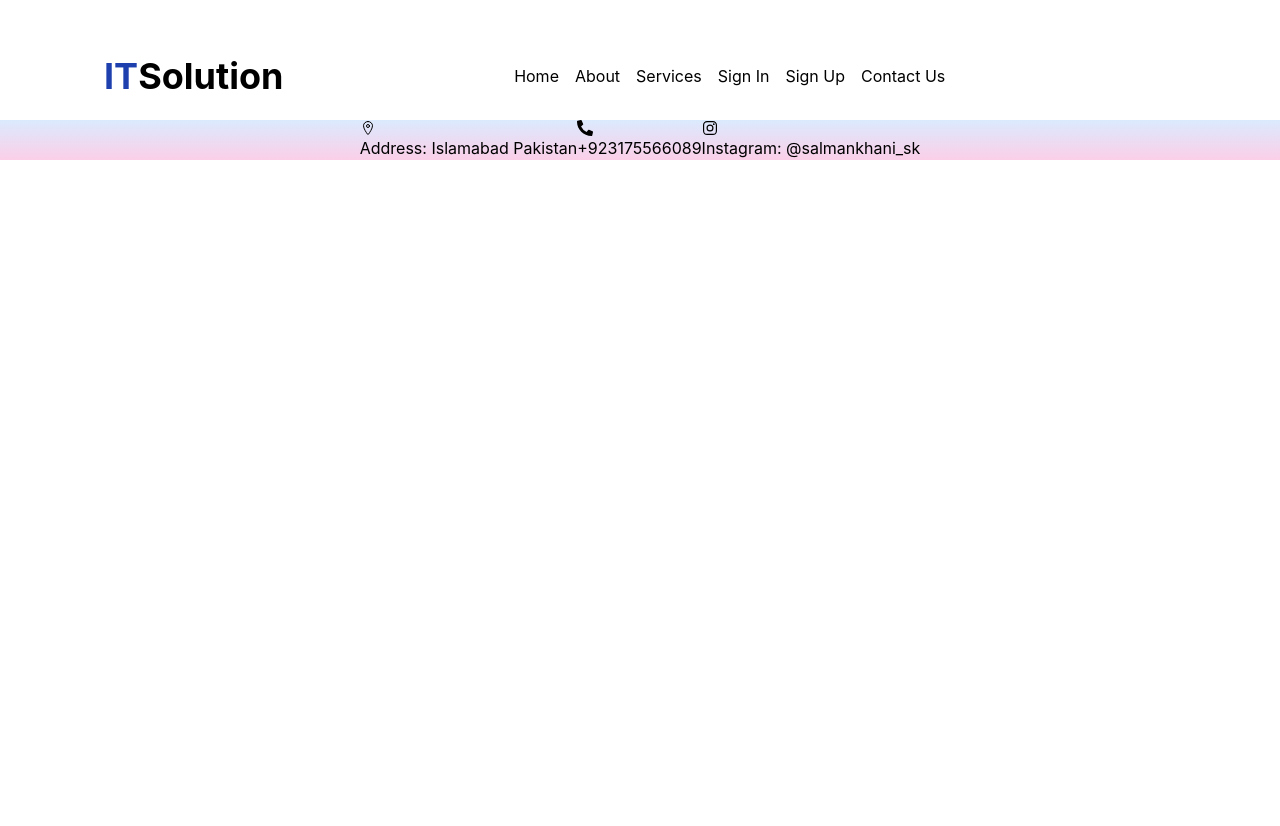
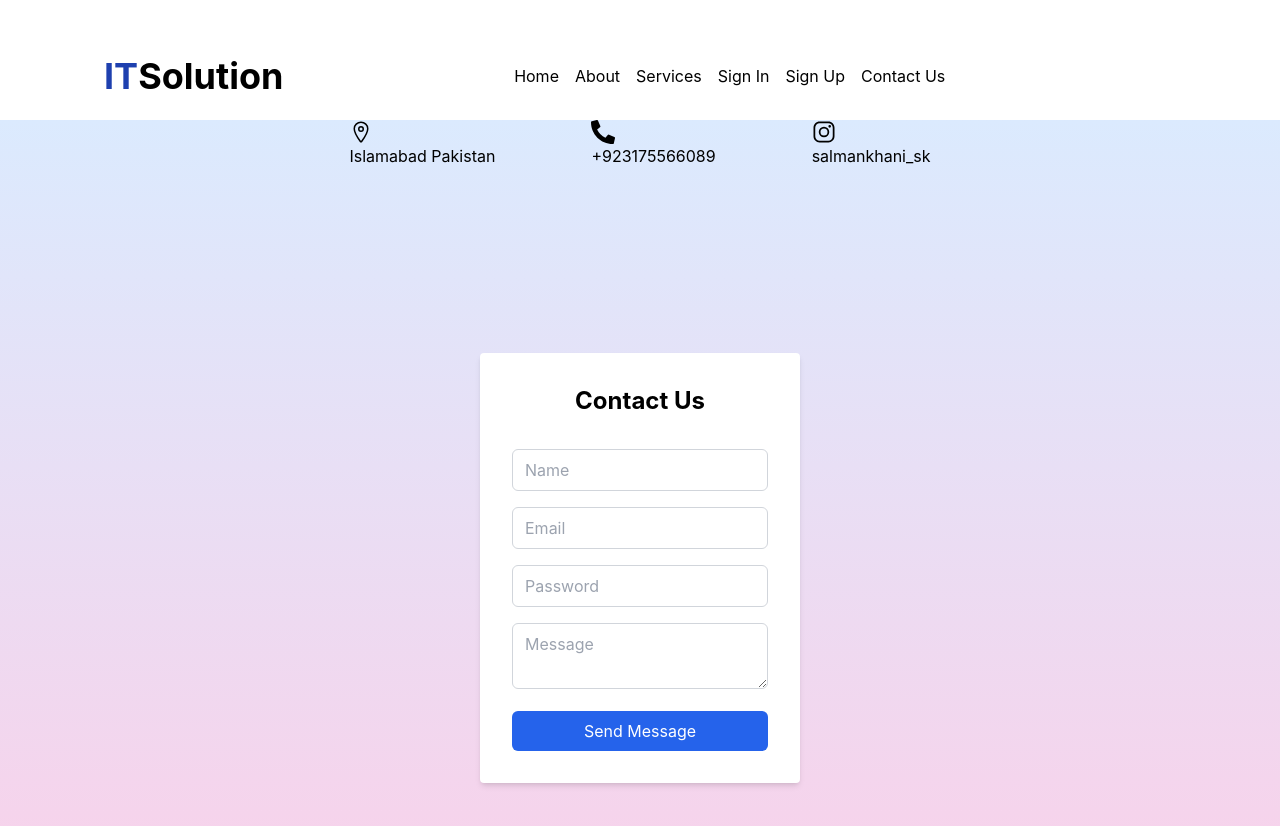
Before and after one commit to salmankhani-sk/classReactProject, a React (Create React App) app: page /contactus in a window 1280 px wide. Shown: the top 826 px of the page. Before the commit the page ends 800 px from the top, so only its background shows below. Built offline with nearby package versions, Linux system fonts and the light colour scheme.

Commit message:
7-8 class

```diff
--- a/src/pages/contactus.js
+++ b/src/pages/contactus.js
@@ -7,33 +7,70 @@ export default function Contactus(){
         <div>
             <div className="bg-gradient-to-b from-blue-100 to-pink-200 flex flex-col items-center justify-center">
                 <div>
-                    <div>
+                    <div className="hidden md:block ">
                         <div className="flex items-center justify-center mx-8">
-                            <div>
+                        <div className="flex items-center justify-center mx-8">
+                            <div className="mx-12 flex items-center justify-center flex-col">
                                 <a href="https://www.google.com/maps/place//@33.7745676,73.2018521,14.26z?entry=ttu" target='_blank' rel="noreferrer">
-                                <IoLocationOutline />
-                                <h2>Address: <span>Islamabad Pakistan</span></h2>
+                                <IoLocationOutline className="text-2xl font-bold transition-all duration-500 ease-in-out transform hover:text-gray-500 hover:w-16 hover:h-16 hover:text-4xl"/>
+                                <h2> <span>Islamabad Pakistan</span></h2>
                                 </a>
 
                             </div>
-                            <div><a href="https://wa.me/923175566089" target='_blank' rel="noreferrer" >
-                            <FaPhoneAlt/>
+                            <div className="mx-12 flex items-center justify-center flex-col"><a href="https://wa.me/923175566089" target='_blank' rel="noreferrer" >
+                            <FaPhoneAlt className="text-2xl font-bold transition-all duration-500 ease-in-out transform hover:text-green-600 hover:w-16 hover:h-16 hover:text-4xl"/>
                             <h2>+923175566089</h2>
                             </a>
 
                             </div>
-                            <div>
+                            <div className="mx-12 flex items-center justify-center flex-col">
                                 <a href="https://www.instagram.com/salmankhani_sk/" target="_blank" rel="noreferrer" >
-                                <IoLogoInstagram/>
-                                <h2>Instagram: <span>@salmankhani_sk</span></h2>
+                                <IoLogoInstagram className="text-2xl font-bold transition-all duration-500 ease-in-out transform hover:text-pink-400 hover:w-16 hover:h-16 hover:text-4xl"/>
+                                <h2><span>salmankhani_sk</span></h2>
 
                                 </a>
                             </div>
                         </div>
-                        <div>
 
+                    </div></div>
+                    <div className="lg:hidden flex flex-col items-center justify-center">
+                        <div className="flex flex-col items-center justify-center my-16">
+                            <div className="flex items-center justify-center flex-col">
+                                <a href="https://www.google.com/maps/place//@33.7745676,73.2018521,14.26z?entry=ttu" target='_blank' rel="noreferrer">
+                                <IoLocationOutline className="text-xl font-semibold" />
+                                <h2> <span>Islamabad Pakistan</span></h2>
+                                </a>
+
+                            </div>
+                            <div className="flex items-center justify-center flex-col"><a href="https://wa.me/923175566089" target='_blank' rel="noreferrer" >
+                            <FaPhoneAlt className="text-xl font-semibold"/>
+                            <h2>+923175566089</h2>
+                            </a>
+
+                            </div>
+                            <div className="flex items-center justify-center flex-col">
+                                <a href="https://www.instagram.com/salmankhani_sk/" target="_blank" rel="noreferrer" >
+                                <IoLogoInstagram className="text-xl font-semibold"/>
+                                <h2><span>salmankhani_sk</span></h2>
+
+                                </a>
+                            </div>
                         </div>
+
                     </div>
+
+                        <div className="flex items-center justify-center h-screen">
+                            <div className="bg-white p-8 rounded shadow-md w-80">
+                                <h2 className="text-2xl font-bold mb-8 text-center">Contact Us</h2>
+                                <form>
+                                    <input type="text" placeholder="Name" required className="mb-4 w-full px-3 py-2 border border-gray-300 rounded-md" />
+                                    <input type="email" placeholder="Email" required  className="mb-4 w-full px-3 py-2 border border-gray-300 rounded-md"/>
+                                    <input type="password" placeholder="Password" required className="mb-4 w-full px-3 py-2 border border-gray-300 rounded-md"/>
+                                    <textarea placeholder="Message" required className="mb-4 w-full px-3 py-2 border border-gray-300 rounded-md"/>
+                                    <button type="submit" className="w-full py-2 px-2 bg-blue-600 text-white rounded-md">Send Message</button>
+                                </form>
+                            </div>
+                        </div>
                 </div>
             </div>
         </div>
```
